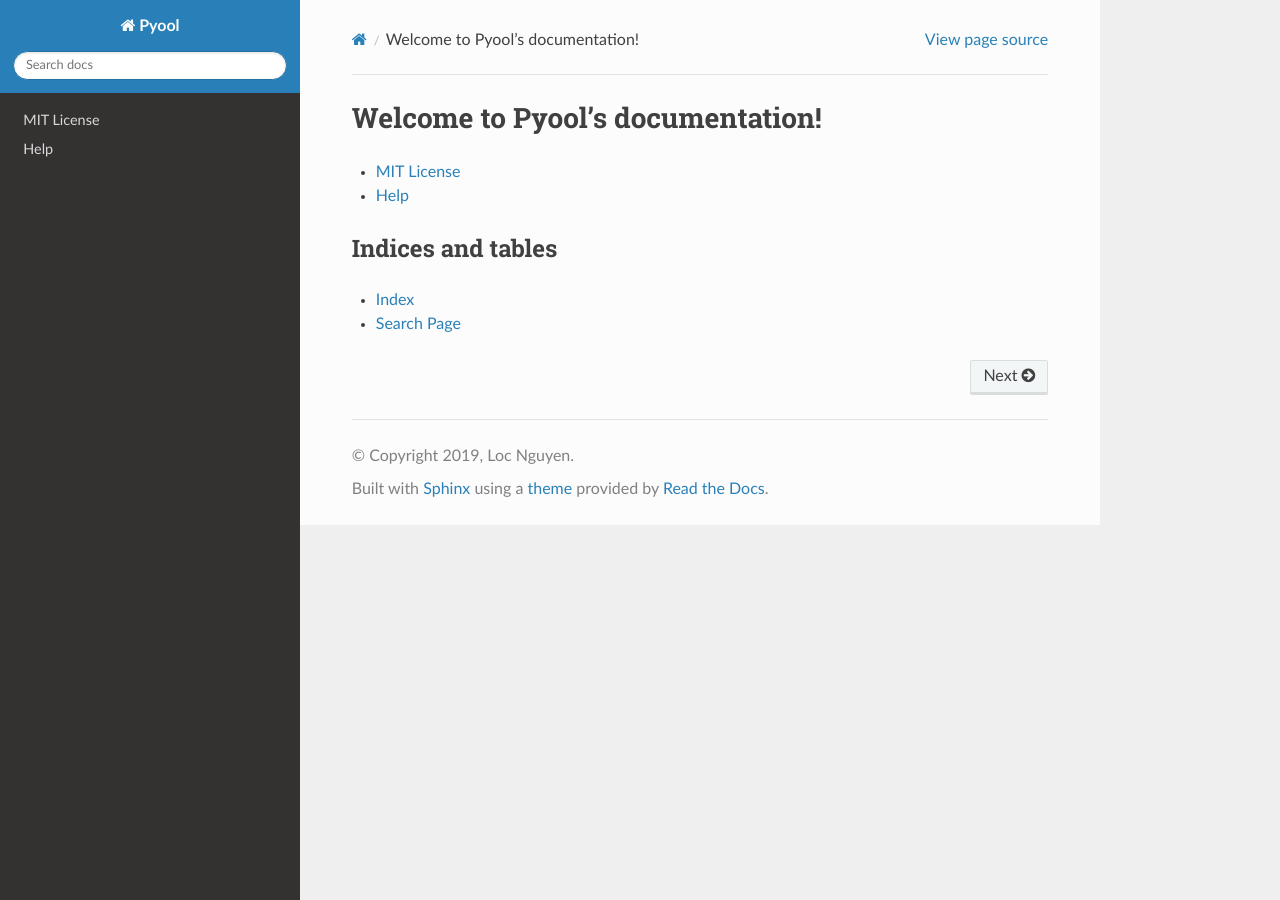
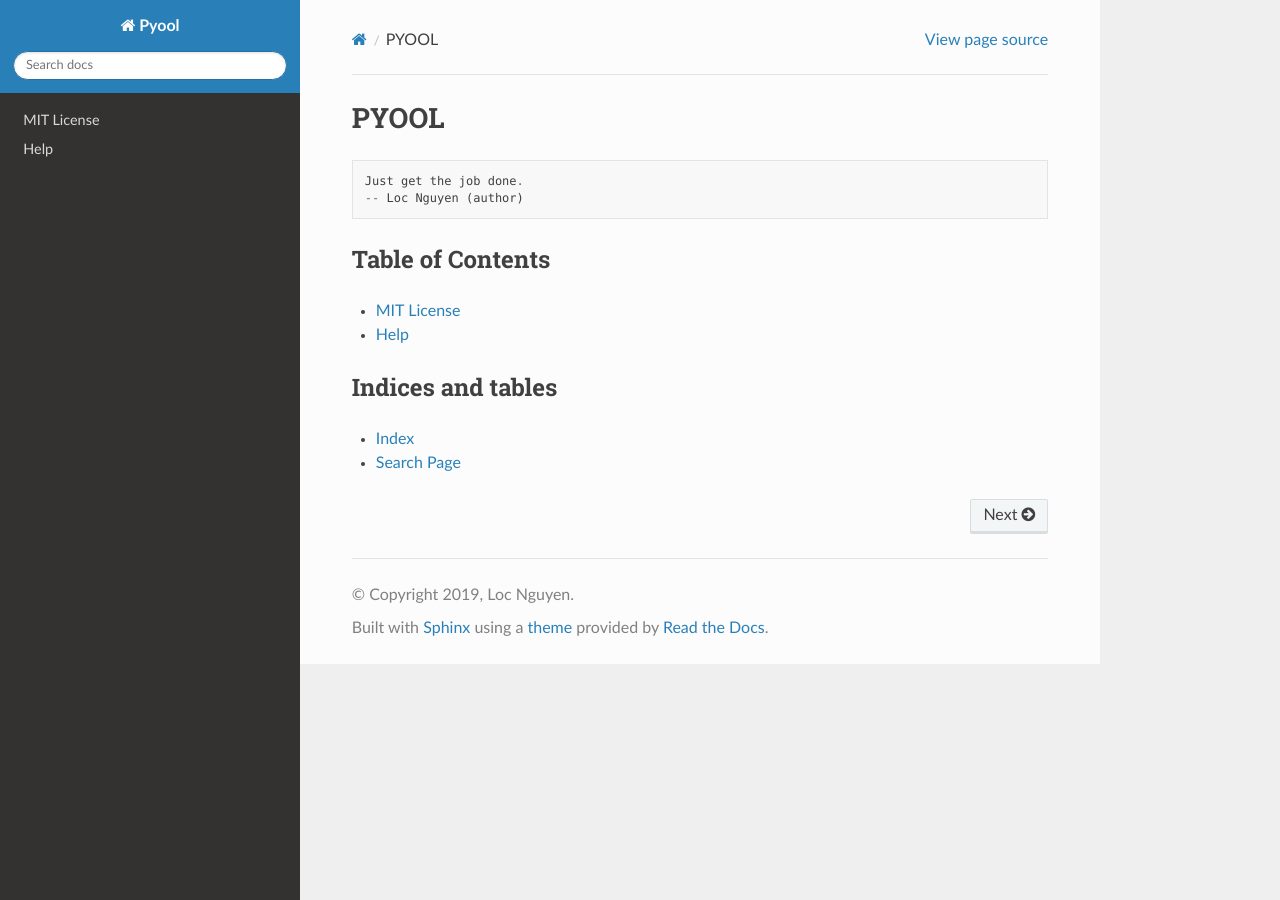
Before and after one commit to kaginguyen/pyool, a Sphinx documentation site: the page built from docs/index.rst, in a window 1280 px wide. Built offline with Sphinx 7.4.7 and the Read the Docs theme 2.0.0, drawn with Linux system fonts in a browser that asks for light colours.

Commit message:
Update text and stuff

```diff
--- a/docs/index.rst
+++ b/docs/index.rst
@@ -1,6 +1,15 @@
-Welcome to Pyool's documentation!
+PYOOL
 =================================
 
+::
+
+    Just get the job done.
+    -- Loc Nguyen (author)
+
+
+
+Table of Contents
+^^^^^^^^^^^^^^^^^
 
 .. toctree::
    :maxdepth: 2
```
